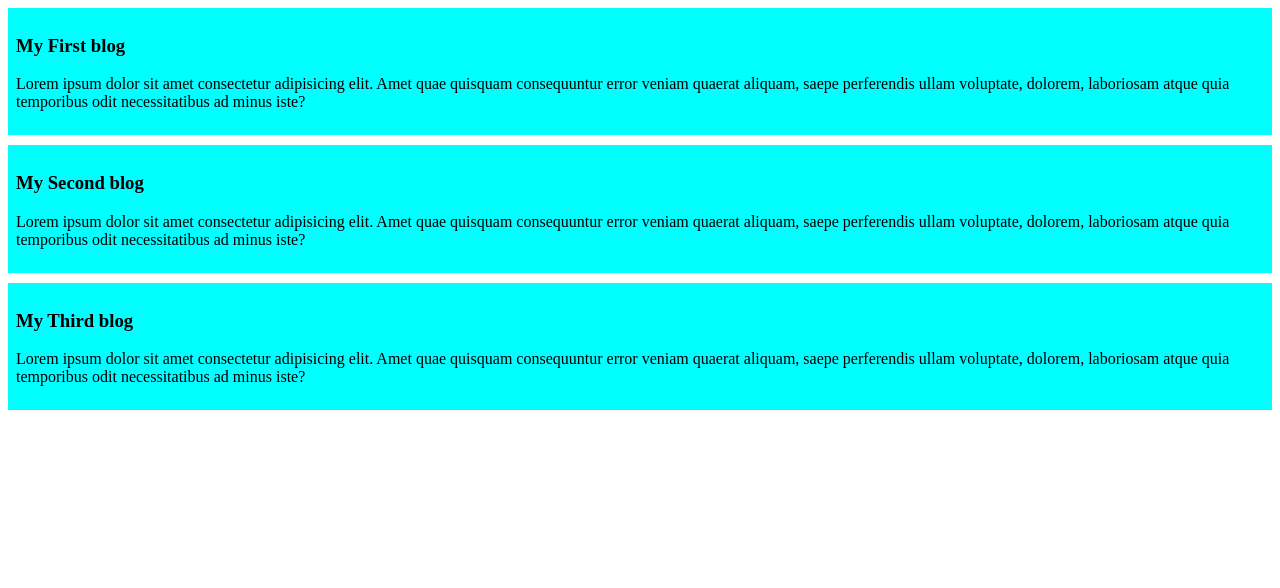
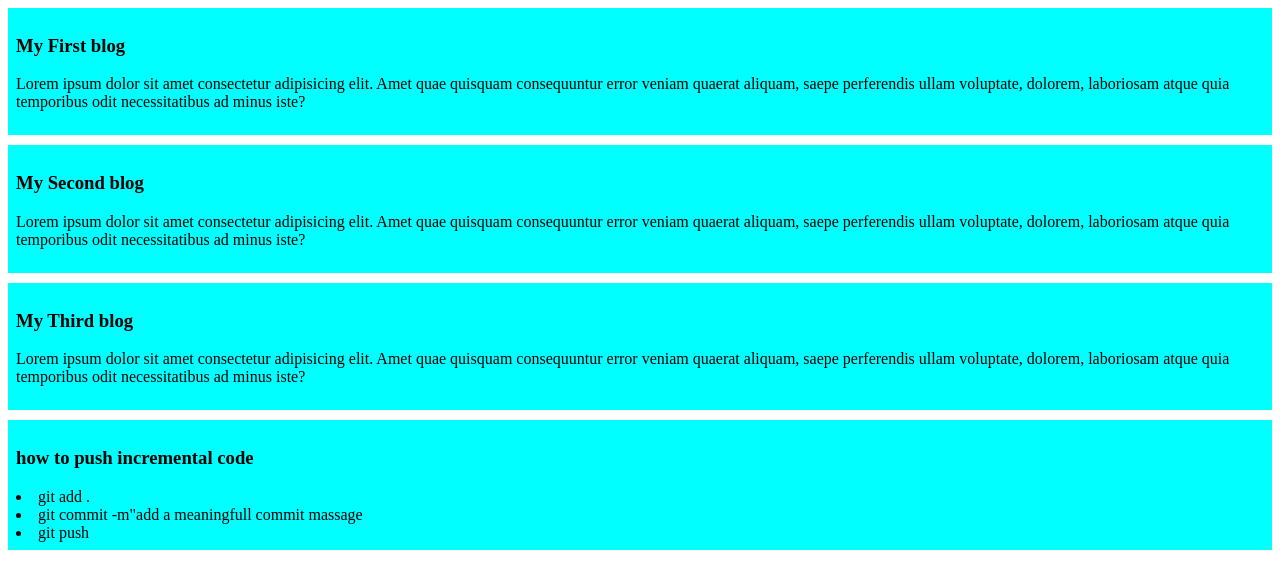
Before and after one commit to imteajrafid/My-first-github-repo, a plain HTML site: page index.html in a window 1280 px wide. Drawn offline with Linux system fonts and the light colour scheme.

Commit message:
added a list to push code

```diff
--- a/index.html
+++ b/index.html
@@ -22,5 +22,13 @@
                 Lorem ipsum dolor sit amet consectetur adipisicing elit. Amet quae quisquam consequuntur error veniam quaerat aliquam, saepe perferendis ullam voluptate, dolorem, laboriosam atque quia temporibus odit necessitatibus ad minus iste?
             </p>
             </div>
+            <div>
+                <h3>
+                    how to push incremental code
+                </h3>
+                <li>git add .</li>
+                <li>git commit -m"add a meaningfull commit massage</li>
+                <li>git push</li>
+            </div>
 </body>
 </html>
```
